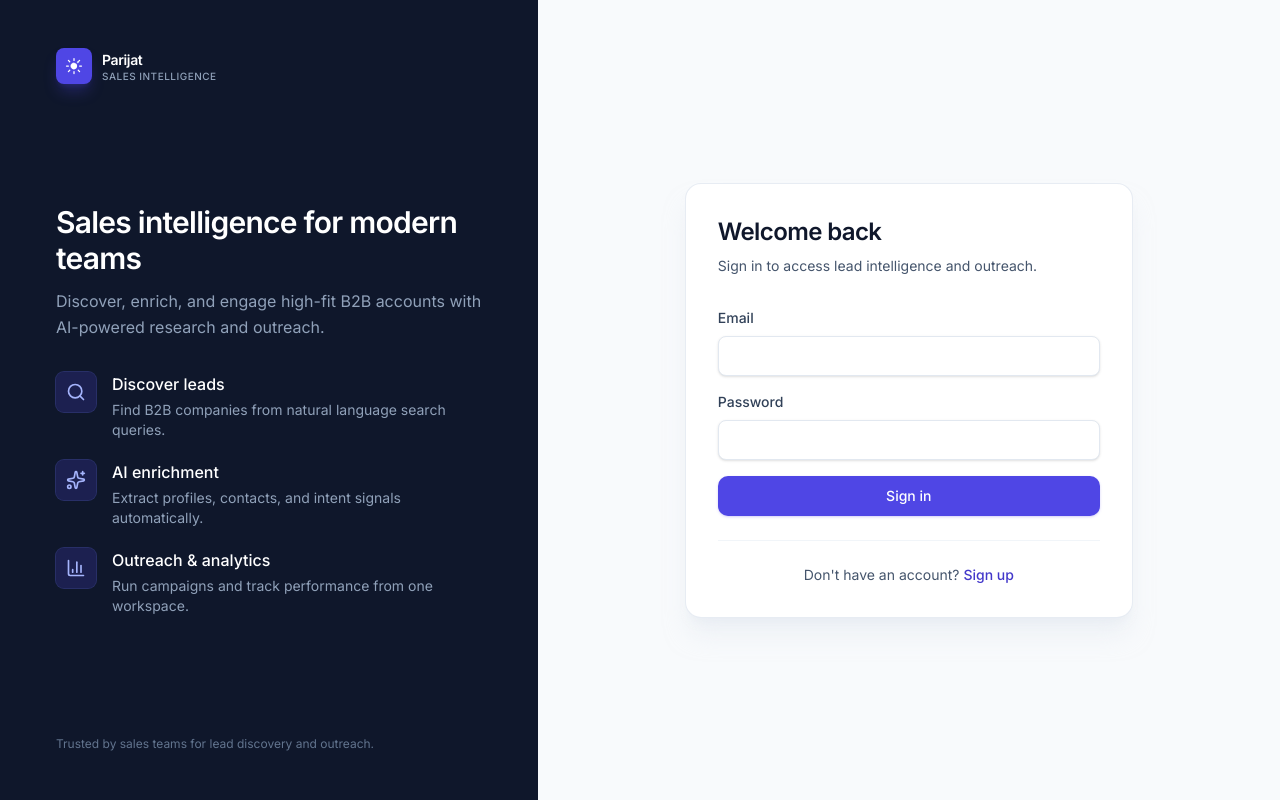
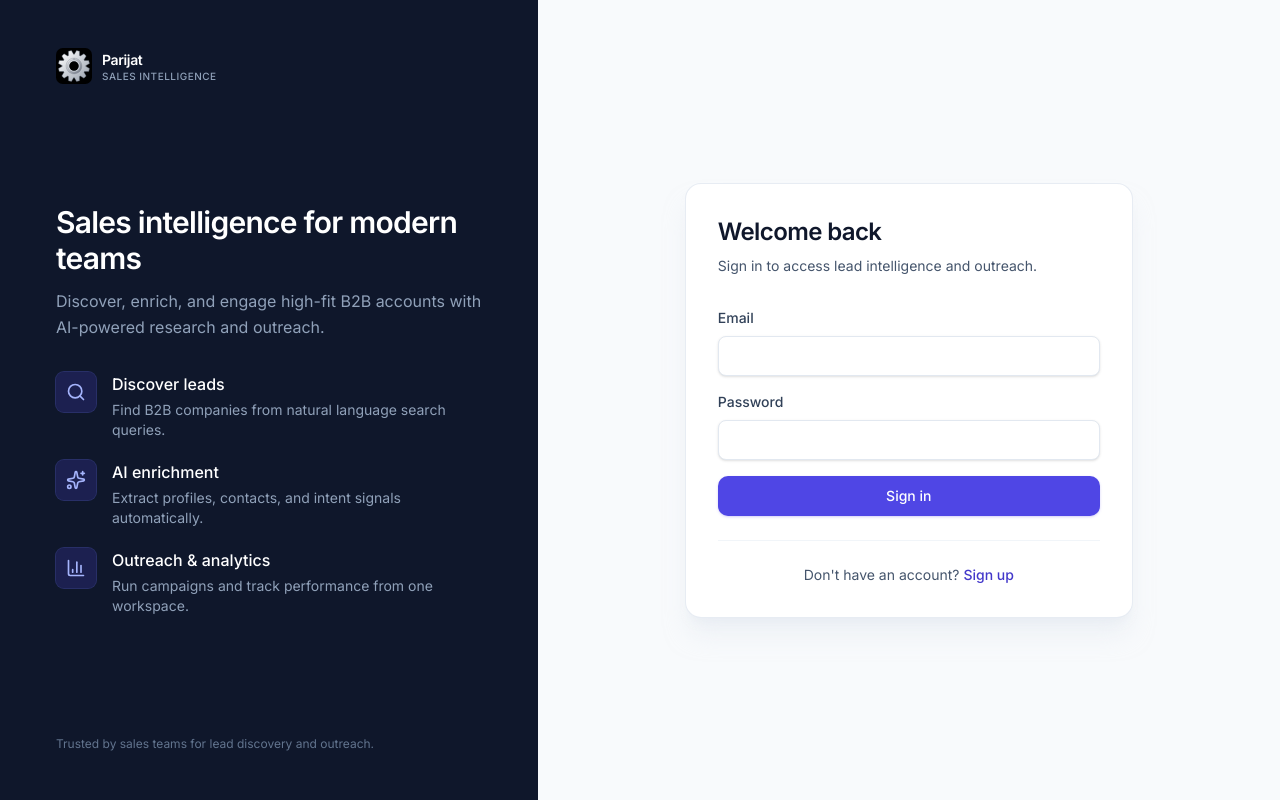
Before and after one commit to sherwin-casem/Sales-support-tool, a Next.js app: page /login in a window 1280 px wide. Built offline with nearby package versions, Linux system fonts and the light colour scheme.

Commit message:
fix: fix logo as company logo

```diff
--- a/components/brand/Logo.tsx
+++ b/components/brand/Logo.tsx
@@ -1,4 +1,5 @@
 import { cn } from "@/lib/utils/cn";
+import { ParijatGearIcon } from "@/components/brand/ParijatGearIcon";
 
 interface LogoProps {
   variant?: "light" | "dark";
@@ -11,40 +12,7 @@ export function Logo({ variant = "dark", showWordmark = true, className }: LogoP
 
   return (
     <div className={cn("flex items-center gap-2.5", className)}>
-      <div
-        className={cn(
-          "flex h-9 w-9 items-center justify-center rounded-lg",
-          isLight ? "bg-brand-600 shadow-lg shadow-brand-600/30" : "bg-white/10 ring-1 ring-white/10",
-        )}
-      >
-        <svg
-          viewBox="0 0 32 32"
-          fill="none"
-          xmlns="http://www.w3.org/2000/svg"
-          className="h-5 w-5"
-          aria-hidden="true"
-        >
-          <circle
-            cx="16"
-            cy="16"
-            r="5"
-            className={isLight ? "fill-white" : "fill-brand-400"}
-          />
-          <path
-            d="M16 4v3M16 25v3M4 16h3M25 16h3M7.05 7.05l2.12 2.12M22.83 22.83l2.12 2.12M7.05 24.95l2.12-2.12M22.83 9.17l2.12-2.12"
-            strokeWidth="2"
-            strokeLinecap="round"
-            className={isLight ? "stroke-white" : "stroke-brand-300"}
-          />
-          <path
-            d="M16 11c-2.76 0-5 2.24-5 5s2.24 5 5 5"
-            strokeWidth="1.5"
-            strokeLinecap="round"
-            className={isLight ? "stroke-white/70" : "stroke-brand-200"}
-          />
-          <circle cx="22" cy="10" r="1.5" className={isLight ? "fill-brand-200" : "fill-brand-400"} />
-        </svg>
-      </div>
+      <ParijatGearIcon />
       {showWordmark ? (
         <div className="leading-tight">
           <span
--- /dev/null
+++ b/components/brand/ParijatGearIcon.tsx
@@ -0,0 +1,63 @@
+import { useId } from "react";
+import { cn } from "@/lib/utils/cn";
+
+interface ParijatGearIconProps {
+  className?: string;
+}
+
+const GEAR_PATH =
+  "M 32.66,11.01 L 36.52,4.37 L 41.90,5.81 L 41.92,13.49 L 43.07,14.15 L 49.73,10.33 L 53.67,14.27 L 49.85,20.93 L 50.51,22.08 L 58.19,22.10 L 59.63,27.48 L 52.99,31.34 L 52.99,32.66 L 59.63,36.52 L 58.19,41.90 L 50.51,41.92 L 49.85,43.07 L 53.67,49.73 L 49.73,53.67 L 43.07,49.85 L 41.92,50.51 L 41.90,58.19 L 36.52,59.63 L 32.66,52.99 L 31.34,52.99 L 27.48,59.63 L 22.10,58.19 L 22.08,50.51 L 20.93,49.85 L 14.27,53.67 L 10.33,49.73 L 14.15,43.07 L 13.49,41.92 L 5.81,41.90 L 4.37,36.52 L 11.01,32.66 L 11.01,31.34 L 4.37,27.48 L 5.81,22.10 L 13.49,22.08 L 14.15,20.93 L 10.33,14.27 L 14.27,10.33 L 20.93,14.15 L 22.08,13.49 L 22.10,5.81 L 27.48,4.37 L 31.34,11.01 Z";
+
+const HUB_PATH =
+  "M32,18 A14,14 0 1,1 31.99,18 L32,21 A11,11 0 1,0 32.01,21 Z";
+
+const HOLE_PATH = "M40,32 A8,8 0 1,1 24,32 A8,8 0 1,1 40,32 Z";
+
+export function ParijatGearIcon({ className }: ParijatGearIconProps) {
+  const uid = useId().replace(/:/g, "");
+  const bodyGradient = `parijat-body-${uid}`;
+  const hubGradient = `parijat-hub-${uid}`;
+
+  return (
+    <svg
+      viewBox="0 0 64 64"
+      fill="none"
+      xmlns="http://www.w3.org/2000/svg"
+      className={cn("h-9 w-9 shrink-0", className)}
+      aria-hidden="true"
+    >
+      <defs>
+        <linearGradient id={bodyGradient} x1="8" y1="6" x2="56" y2="58" gradientUnits="userSpaceOnUse">
+          <stop offset="0%" stopColor="#FFFFFF" />
+          <stop offset="45%" stopColor="#D1D5DB" />
+          <stop offset="100%" stopColor="#9CA3AF" />
+        </linearGradient>
+        <linearGradient id={hubGradient} x1="18" y1="18" x2="46" y2="46" gradientUnits="userSpaceOnUse">
+          <stop offset="0%" stopColor="#F3F4F6" />
+          <stop offset="100%" stopColor="#6B7280" />
+        </linearGradient>
+      </defs>
+
+      <rect width="64" height="64" rx="12" fill="#000000" />
+
+      <path
+        d={`${GEAR_PATH} ${HOLE_PATH}`}
+        fill={`url(#${bodyGradient})`}
+        fillRule="evenodd"
+        stroke="#4B5563"
+        strokeWidth="0.75"
+        strokeLinejoin="round"
+      />
+
+      <path
+        d={HUB_PATH}
+        fill={`url(#${hubGradient})`}
+        fillRule="evenodd"
+        stroke="#6B7280"
+        strokeWidth="0.5"
+      />
+
+      <circle cx="32" cy="32" r="8" fill="#000000" />
+    </svg>
+  );
+}
```
Also changed, not shown: app/icon.svg.
